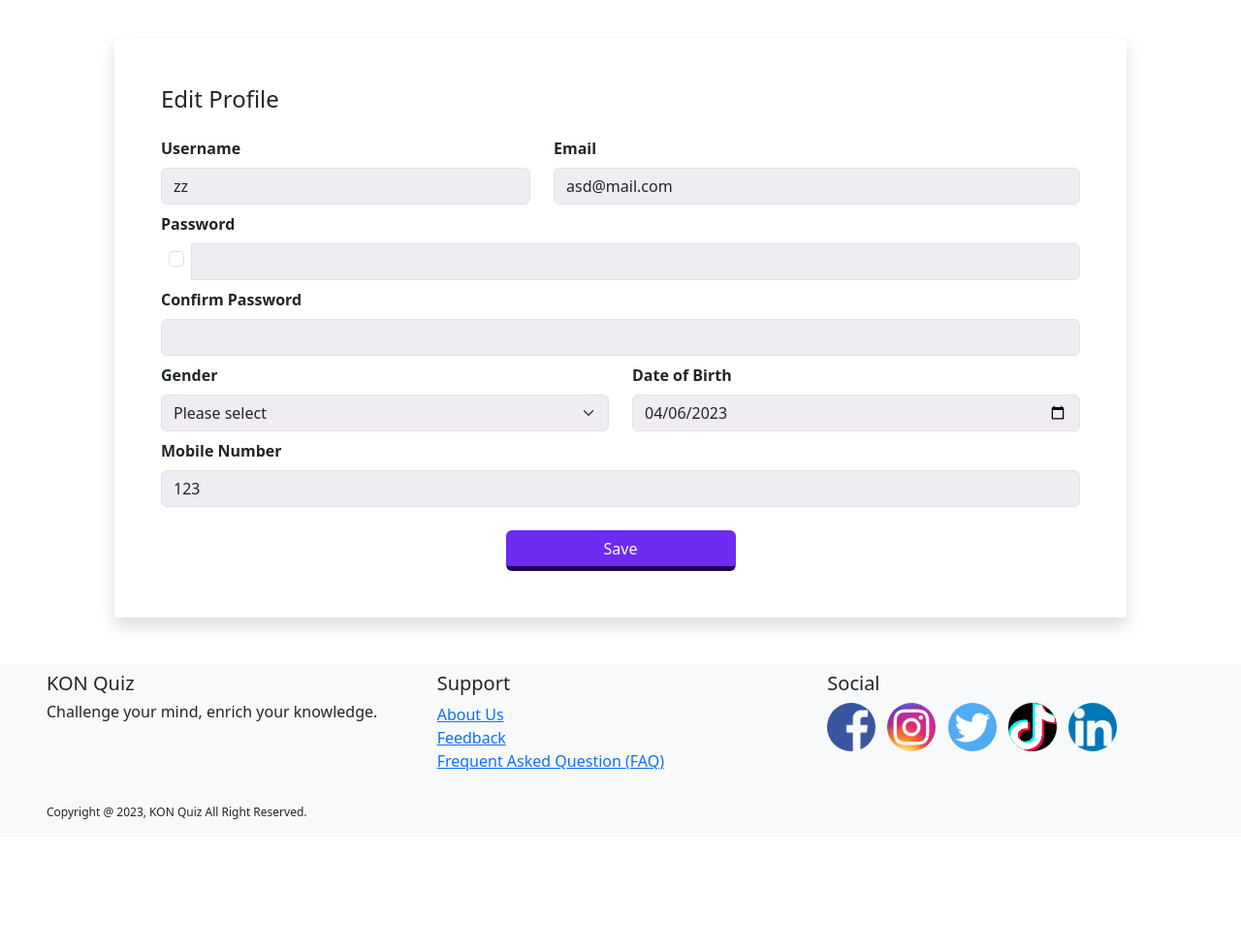
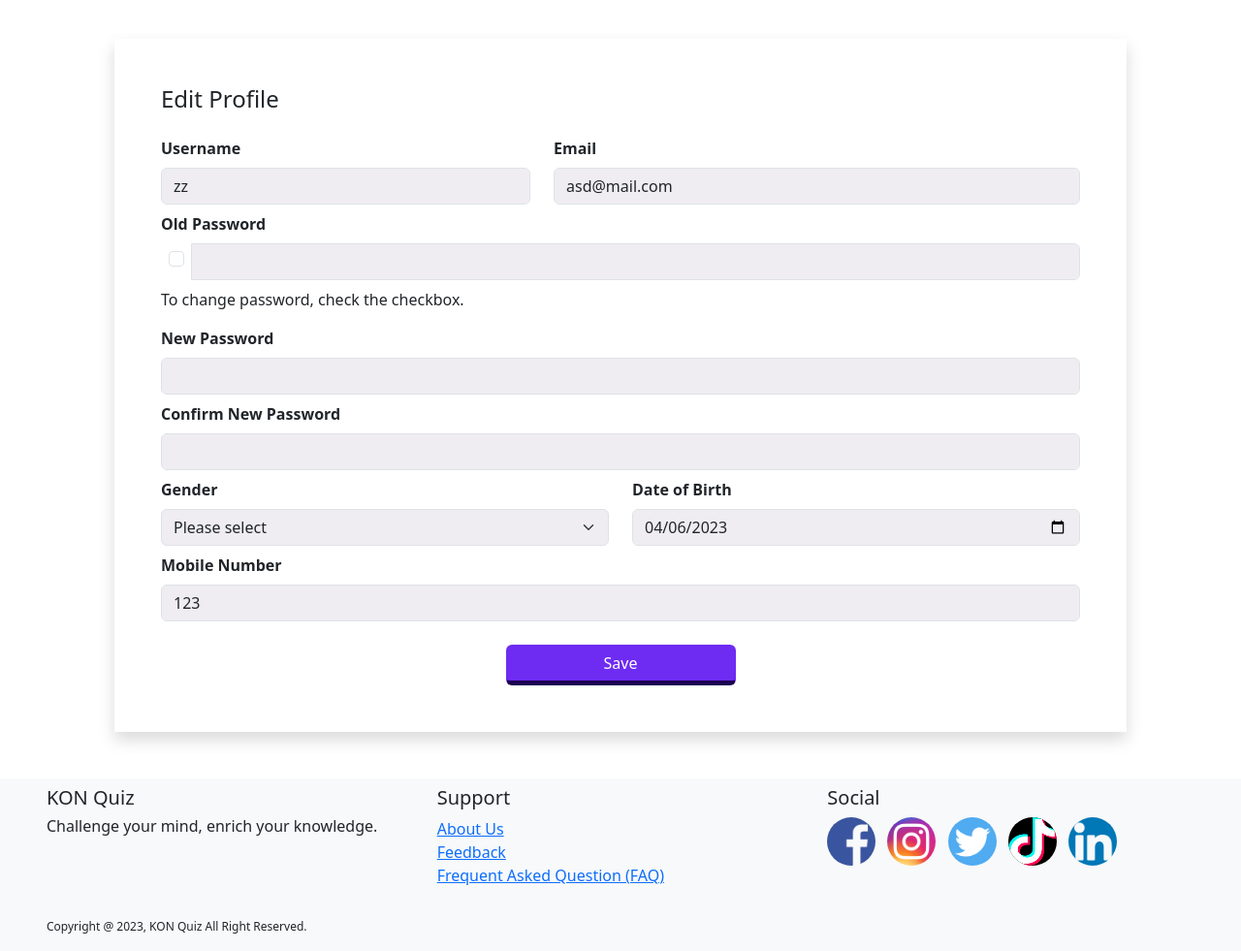
Before and after one commit to Zhen-Zhi/FWDD-KON-Quiz, a PHP site: page /edit_profile2.php in a window 1280 px wide. Shown: the part 56-1037 px from the top of the page at 97% size. Before the commit the page ends 901 px from the top, so only its background shows below. Run offline with PHP 8.4, Linux system fonts and the light colour scheme; a user stored in the database is signed in; data comes from the database, SQL or seed files in the repository; data that the repository does not hold is empty.

Commit message:
update profile xpassword

```diff
--- a/edit_profile2.php
+++ b/edit_profile2.php
@@ -15,14 +15,22 @@
         <br><br>
         <div class="container pt-5 px-5 mx-auto">
             <div class="shadow p-5">
+            <div class="toast align-items-center mx-auto border-0" id="alert1" role="alert" aria-live="assertive" aria-atomic="true">
+                <div class="d-flex">
+                    <div class="toast-body">
+                    </div>
+                    <button type="button" class="btn-close btn-close-white me-2 m-auto" data-bs-dismiss="toast" aria-label="Close"></button>
+                </div>
+            </div>
             <?php while($row = mysqli_fetch_array($result)) { ?>
-            <form action="" method="POST" class="needs-validation">
+            <form action="" method="POST" class="" id="edit-form">
                 <div class="row">
                     <div class="d-flex justify-content-between align-items-center mb-3">
                         <h4 class="text-right">Edit Profile</h4>
                     </div>
+                    <input type="hidden" name="id" value='<?php echo $_SESSION['id'] ?>'>
                     <div class="col-md-5 mx-auto">
-                        <label for="" class="form-label">Username</label>
+                        <label for="username" class="form-label">Username</label>
                         <input id="username" class="form-control" type="text" name="username" value="<?php echo $row['Username']?>" oninput="validateName()">
                         <div class="invalid-feedback">
                         </div>
@@ -35,19 +43,26 @@
                     </div>
                 </div>
                 <div class="col-md mx-auto">
-                    <label for="" class="form-label">Password</label>
+                    <label for="" class="form-label">Old Password</label>
                     <div class="input-group">
                         <div class="input-group-prepend">
-                            <input class="form-check-input mt-2 mx-2" type="checkbox" id="passCheck" onclick="enablePassword()">
+                            <input class="form-check-input mt-2 mx-2" type="checkbox" id="passCheck" name="old_password" onclick="enablePassword()">
                         </div>
-                        <input id="pass1" class="form-control" type="password" name="password_1" disabled oninput="validatePw()">
+                        <input id="pass" class="form-control" type="password" name="password" disabled oninput="validatePw()">
                     </div>
+                    <div class="pb-3"><lable class="">To change password, check the checkbox.</lable></div>
                     <div class="invalid-feedback">
                     </div>
                 </div>
                 <div class="col-md mx-auto">
-                    <label for="" class="form-label">Confirm Password</label>
-                    <input id="pass2" class="form-control" type="password" name="password_2" oninput="validateCPw()">
+                    <label for="" class="form-label">New Password</label>
+                        <input id="pass1" class="form-control" type="password" name="password_1" disabled oninput="validateCPw()">
+                    <div class="invalid-feedback">
+                    </div>
+                </div>
+                <div class="col-md mx-auto">
+                    <label for="" class="form-label">Confirm New Password</label>
+                        <input id="pass2" class="form-control" type="password" name="password_2" disabled oninput="validateCPw()">
                     <div class="invalid-feedback">
                         Passwords are not the same.
                     </div>
@@ -79,8 +94,8 @@
                     </div>
                 </div>
                 <div class="col-md-6 mt-2 mx-auto text-center pt-3">
-                    <input type="hidden" name="signup" value="1">
-                    <button class="btn w-50" name="signup" id="save-btn">
+                    <input type="hidden" name="edit-profile" value="1">
+                    <button class="btn w-50" name="edit" id="save-btn">
                         Save
                     </button>
                 </div>
@@ -95,16 +110,48 @@
     <?php include("footer.php")?>
 
     <script>
+        $(document).ready(function() {
+            $('#edit-form').submit(function(e) {
+                e.preventDefault();
+                $.ajax({
+                    type: 'POST',
+                    url: 'update_profile.php',
+                    data:  $(this).serialize(),
+                    success: function(response) {
+                        console.log("Test");
+                        console.log("<?php echo $_SESSION['id']?>");
+                        var data = JSON.parse(response);
+                        if (data.response == 'Success') {
+                            $('#alert1').removeClass('text-bg-danger').addClass('text-bg-success');
+                        } else {
+                            $('#alert1').removeClass('text-bg-success').addClass('text-bg-danger');
+                            if(data.type == 0){
+                                $('#username').removeClass('is-valid').addClass('is-invalid');
+                            }else if(data.type == 1){
+                                $('#email').removeClass('is-valid').addClass('is-invalid');
+                            }
+                        }
+                        $('#alert1').find('.toast-body').html(data.message);
+                        bootstrap.Toast.getOrCreateInstance(document.getElementById('alert1')).show();
+                    }
+                });
+            });
+        });
+
         function enablePassword() {
             var checkbox = document.getElementById('passCheck');
+            var passInput = document.getElementById('pass');
             var passInput1 = document.getElementById('pass1');
             var passInput2 = document.getElementById('pass2');
 
+
             if(checkbox.checked) {
+                passInput.disabled = false;
                 passInput1.disabled = false;
                 passInput2.disabled = false;
             }
             else {
+                passInput.disabled = true;
                 passInput1.disabled = true;
                 passInput2.disabled = true;
             }
--- a/homepage.php
+++ b/homepage.php
@@ -37,7 +37,7 @@
                         </div>
                         <div class="col-md-6">
                             <h4><?php if (isset($_SESSION['id'])) echo $_SESSION['username']; ?></h4>
-                            <button class="btn home-btn">Edit Profile</button>
+                            <button class="btn home-btn" onclick="window.location.href='edit_profile2.php'">Edit Profile</button>
                         </div>
                     </div>
                 </div>
```
Also changed, not shown: update_profile.php (added, +51 -0 lines). Lines whose indentation alone changed are shown as unchanged.
